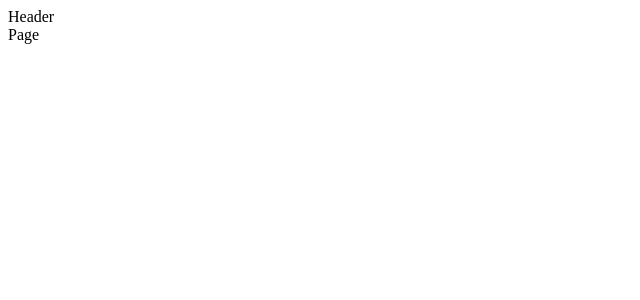
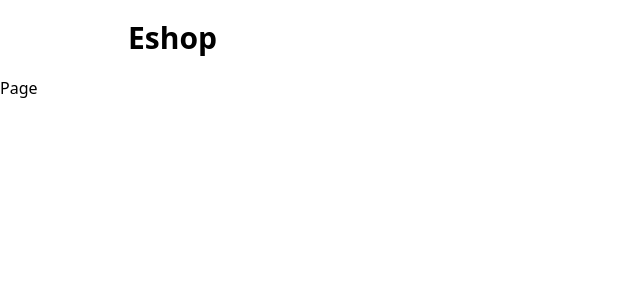
Before and after one commit to meMANNY/Eshop, a Next.js app in the folder apps/user-ui/: page / in a window 1280 px wide. Shown: the top 300 px of the page, without its empty margins (0-640 px from the left). Built offline with nearby package versions, Linux system fonts and the light colour scheme.

Commit message:
cleared a tailwing bug

```diff
--- a/apps/user-ui/src/app/layout.tsx
+++ b/apps/user-ui/src/app/layout.tsx
@@ -1,5 +1,5 @@
-import Header from "@/shared/widgets/header"
-
+import './global.css'
+import Header from '@/shared/widgets/header'
 export const metadata = {
   title: 'Welcome to Eshop',
   description: 'Its Eshop',
--- a/apps/user-ui/src/shared/widgets/header.tsx
+++ /dev/null
@@ -1,11 +0,0 @@
-import React from 'react'
-
-const Header = () => {
-  return (
-    <div>
-      Header
-    </div>
-  )
-}
-
-export default Header
--- /dev/null
+++ b/apps/user-ui/src/shared/widgets/header/header.tsx
@@ -0,0 +1,18 @@
+import Link from 'next/link'
+import React from 'react'
+
+const Header = () => {
+  return (
+    <div className='w-full bg-white'>
+        <div className = 'w-[80%] py-5 m-auto flex items-center justify-between'>
+            <div>
+                <Link href = {'/'}>
+                    <span className='text-3xl font-[600]'>Eshop</span>
+                </Link>
+            </div>
+        </div>
+    </div>
+  )
+}
+
+export default Header
--- /dev/null
+++ b/apps/user-ui/src/shared/widgets/header/index.ts
@@ -0,0 +1 @@
+export {default} from './header'
--- a/apps/user-ui/tailwind.config.js
+++ b/apps/user-ui/tailwind.config.js
@@ -13,6 +13,7 @@
 module.exports = {
   content: [
     './{src,pages,components,app}/**/*.{ts,tsx,js,jsx,html}',
+    "./src/**/*.{ts,tsx,js,jsx,html}",
     '!./{src,pages,components,app}/**/*.{stories,spec}.{ts,tsx,js,jsx,html}',
 //     ...createGlobPatternsForDependencies(__dirname)
   ],
```
